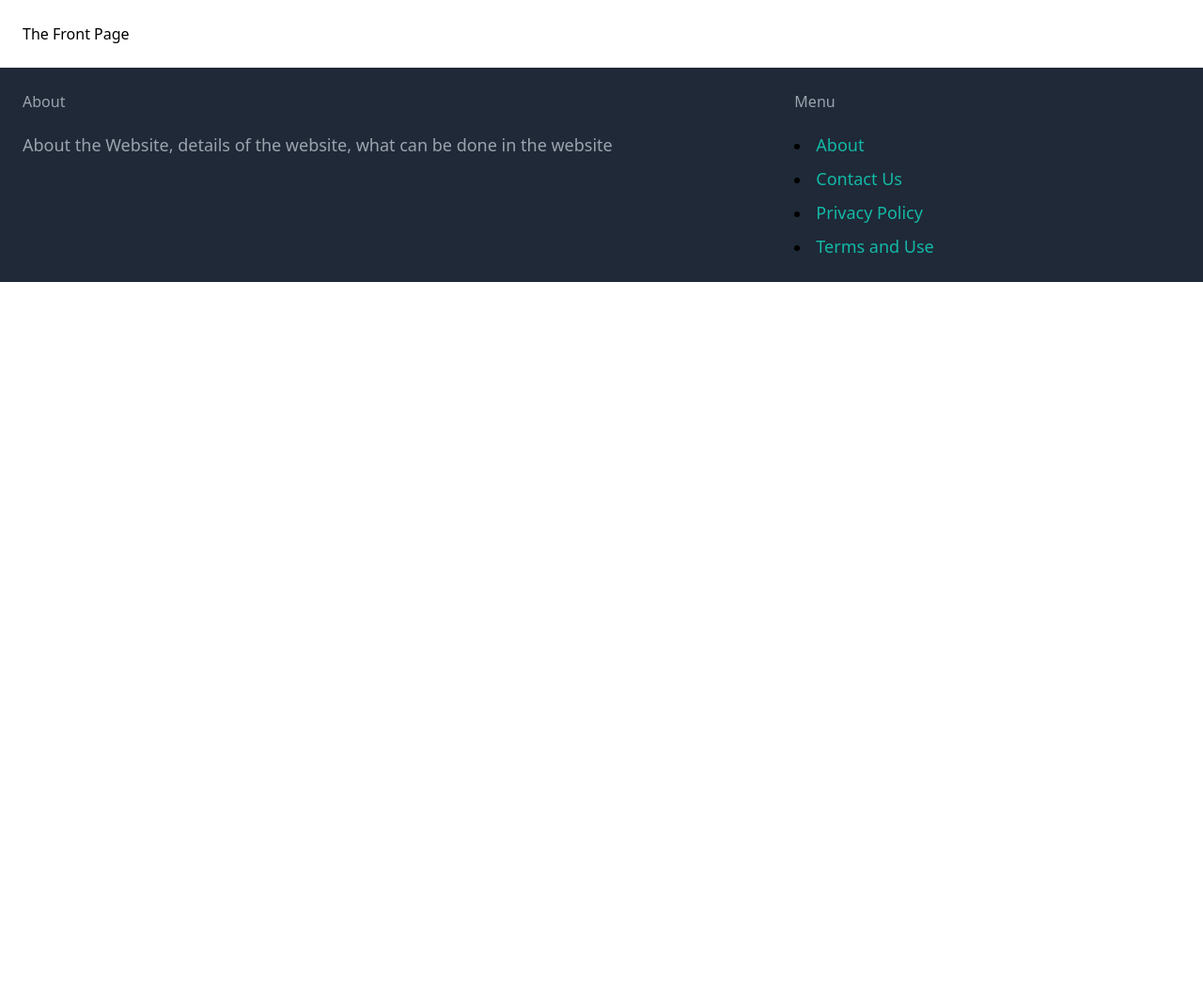
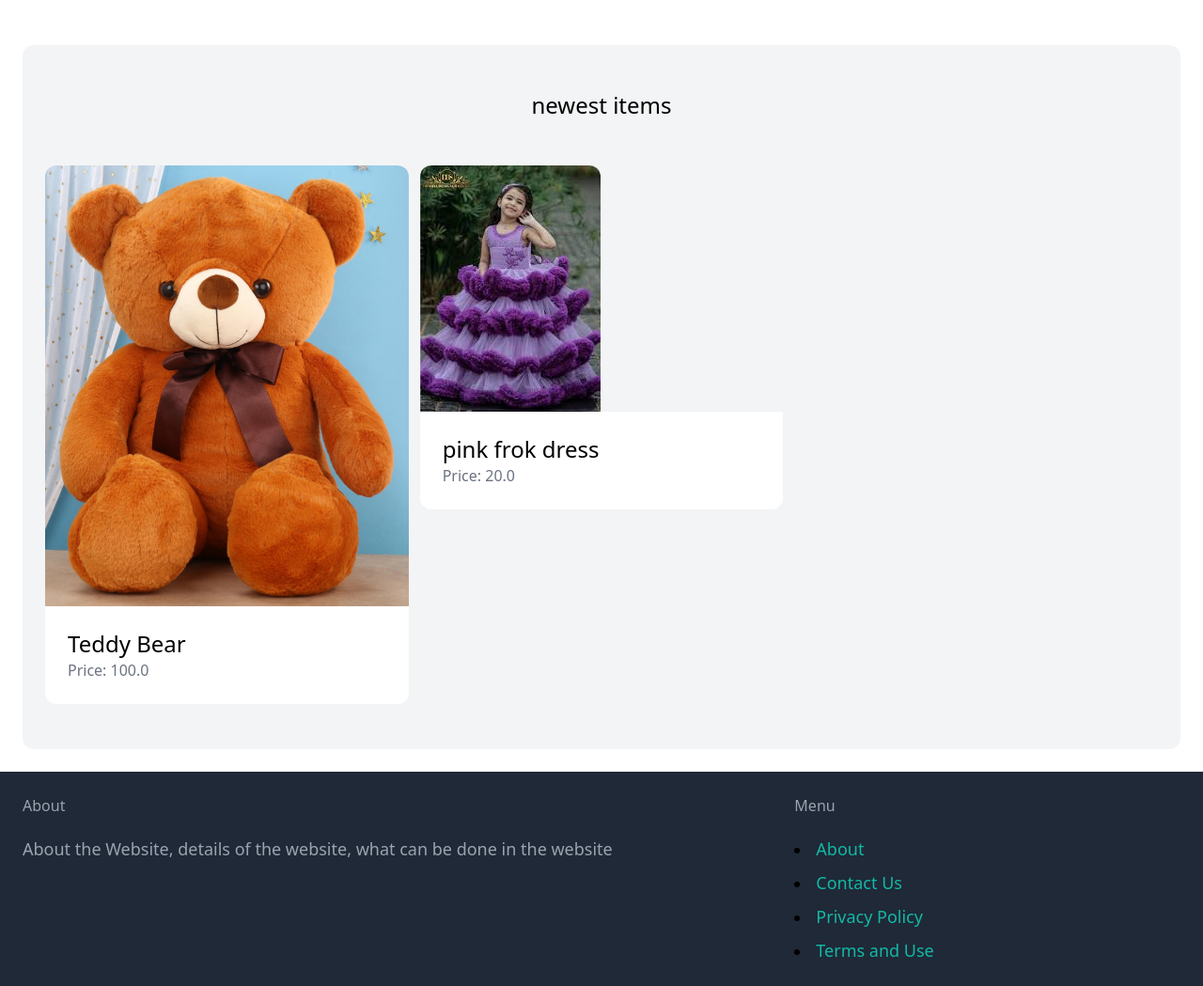
Before and after one commit to navyamallidi/marketplace, a Django app: page / in a window 1280 px wide. Shown: the part 77-1126 px from the top of the page at 94% size. Before the commit the page ends 377 px from the top, so only its background shows below. Run offline with Django 5.2, Linux system fonts and the light colour scheme; data comes from the database, SQL or seed files in the repository; some libraries are stand-ins or nearby versions.

Commit message:
loading data

```diff
--- a/core/templates/core/index.html
+++ b/core/templates/core/index.html
@@ -5,5 +5,24 @@
 {% endblock %}
 
 {% block content%}
-     <h1>The Front Page</h1>
+     <div class="mt-6 px-6 py-12 bg-gray-100 rounded-xl">
+        <h2 class="mb-12 text-2xl text-center" > newest items</h2>
+
+        <div class="grid grid-cols-3 gap-3">
+            {% for item in items%}
+            <div>
+                <a href="#">
+                    <div>
+                        <img src="{{ item.image.url}}" class="rounded-t-xl">
+                    </div>
+
+                    <div class="p-6 bg-white rounded-b-xl">
+                        <h2 class="text-2xl">{{ item.name }}</h2>
+                        <p class=" text-gray-500">Price: {{item.price}}</p>
+                    </div>
+                </a>
+            </div>
+             {% endfor %}
+        </div>
+     </div>
 {% endblock %}
```
